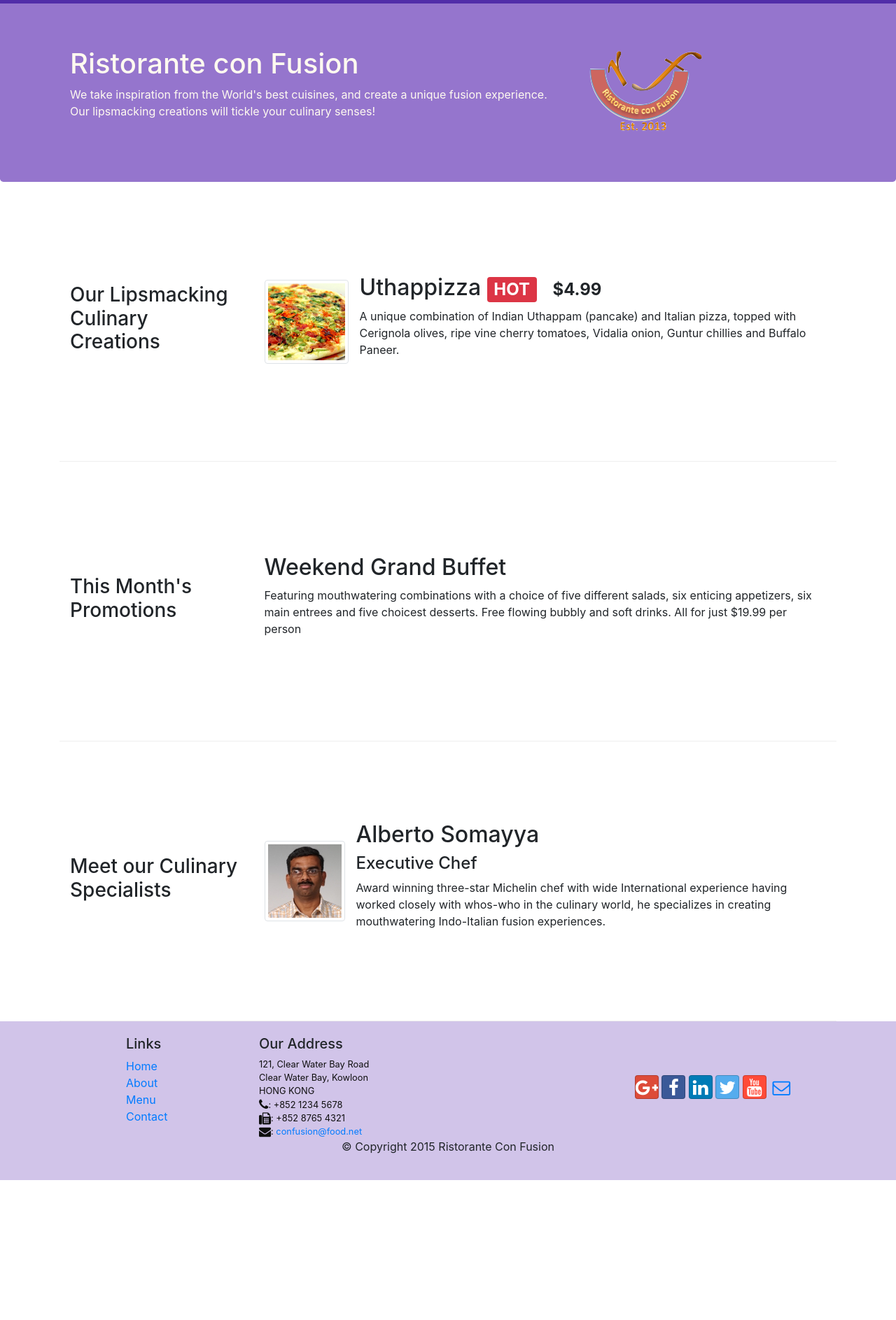
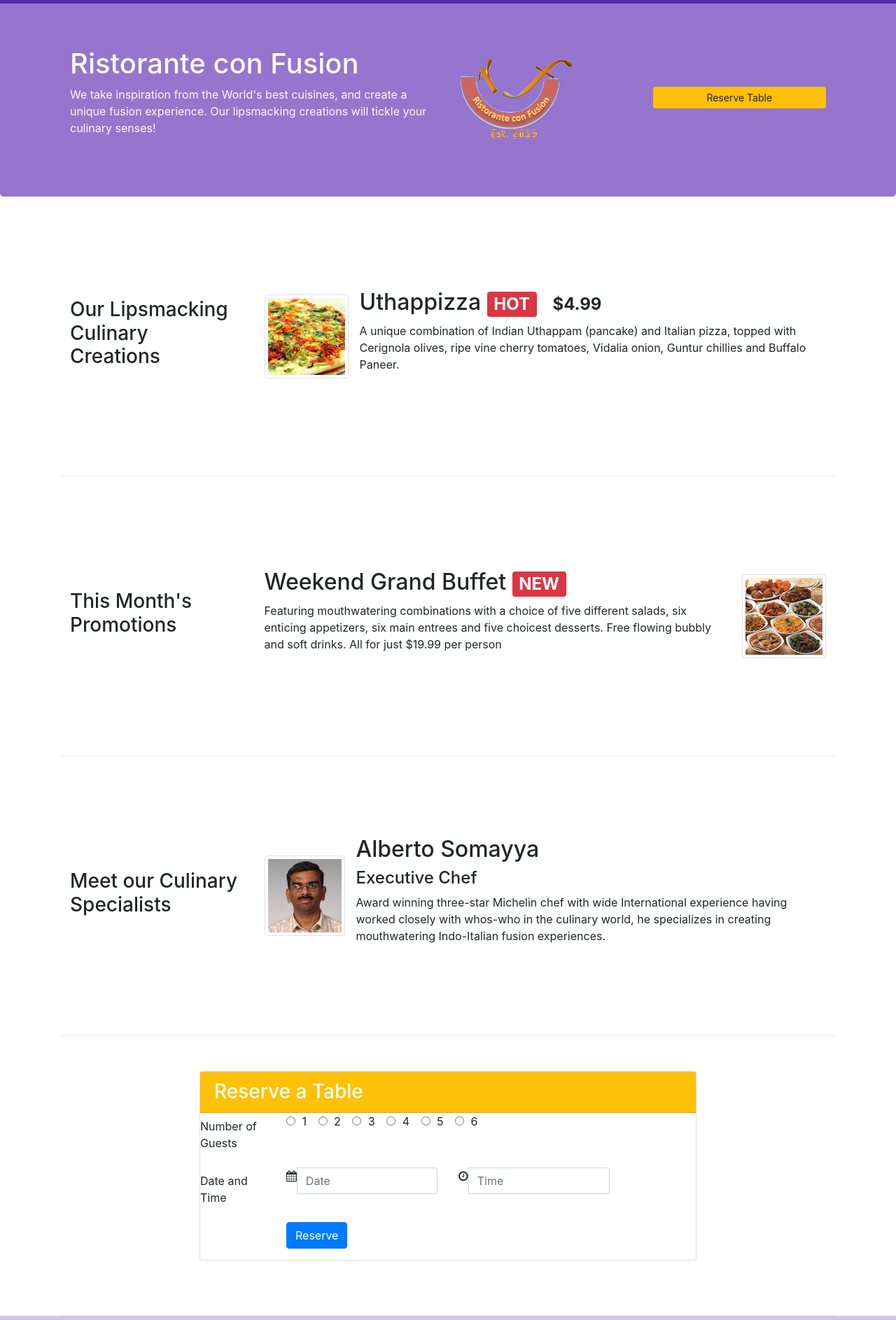
Before and after one commit to 69hunter/Bootstrap4, a website: page index.html in a window 1280 px wide. Shown: the part 53-1940 px from the top of the page at 70% size. Before the commit the page ends 1740 px from the top, so only its background shows below. Drawn offline with nearby package versions, Linux system fonts and the light colour scheme.

Commit message:
reserve form and button

```diff
--- /dev/null
+++ b/css/styles.css
@@ -0,0 +1,39 @@
+.row-header{
+  margin: 0px auto;
+  padding: 0px;
+}
+
+.row-content{
+  margin: 0px auto;
+  padding: 50px 0px 50px 0px;
+  border-bottom: 1px ridge;
+  min-height: 400px;
+}
+
+.footer{
+  background-color: #D1C4E9;
+  margin: 0px auto;
+  padding: 20px 0px 20px 0px;
+}
+
+.jumbotron{
+  padding: 70px 30px 70px 30px;
+  margin: 0px auto;
+  background: #9575CD;
+  color: floralwhite;
+}
+
+address{
+  font-size: 80%;
+  margin: 0px;
+  color: #0f0f0f;
+}
+
+body{
+  padding: 50px 0px 0px 0px;
+  z-index: 0;
+}
+
+.navbar-inverse{
+  background-color: #512DA8;
+}
--- a/index.html
+++ b/index.html
@@ -11,7 +11,7 @@
   <link rel="stylesheet" href="node_modules/bootstrap/dist/css/bootstrap.min.css">
   <link rel="stylesheet" href="node_modules/font-awesome/css/font-awesome.min.css">
   <link rel="stylesheet" href="css/bootstrap-social.css">
-  <link rel="stylesheet" href="css/style.css">
+  <link rel="stylesheet" href="css/styles.css">
   <title>Ristorante Con Fusion</title>
 
 </head>
@@ -39,12 +39,15 @@
   <header class="jumbotron">
     <div class="container">
       <div class="row row-header">
-        <div class="col-12 col-sm-8">
+        <div class="col-12 col-sm-6">
           <h1>Ristorante con Fusion</h1>
           <p>We take inspiration from the World's best cuisines, and create a unique fusion experience. Our lipsmacking creations will tickle your culinary senses!</p>
         </div>
-        <div class="col col-sm align-self-center">
+        <div class="col-12 col-sm-3 align-self-center">
           <img src="img/logo.png" class="img-fluid">
+        </div>
+        <div class="col-12 col-sm-3 align-self-center">
+          <a class="btn btn-warning btn-sm btn-block" href="#reserveTable" role="button">Reserve Table</a>
         </div>
       </div>
     </div>
@@ -72,8 +75,13 @@
         <h3>This Month's Promotions</h3>
       </div>
       <div class="col-sm col-md">
-        <h2>Weekend Grand Buffet</h2>
-        <p>Featuring mouthwatering combinations with a choice of five different salads, six enticing appetizers, six main entrees and five choicest desserts. Free flowing bubbly and soft drinks. All for just $19.99 per person </p>
+        <div class="media">
+          <div class="media-body">
+            <h2 class="mt-0">Weekend Grand Buffet <span class="badge badge-danger">NEW</span></h2>
+            <p class="hidden-xs-down">Featuring mouthwatering combinations with a choice of five different salads, six enticing appetizers, six main entrees and five choicest desserts. Free flowing bubbly and soft drinks. All for just $19.99 per person </p>
+          </div>
+          <img class="d-flex ml-3 img-thumbnail align-self-center" src="img/buffet.png" alt="Weekend Grand Buffet">
+        </div>
       </div>
     </div>
 
@@ -89,6 +97,78 @@
             <h4>Executive Chef</h4>
             <p class="hidden-xs-down">Award winning three-star Michelin chef with wide International experience having worked closely with whos-who in the culinary world, he specializes in creating mouthwatering Indo-Italian fusion experiences.
             </p>
+          </div>
+        </div>
+      </div>
+    </div>
+
+    <div class="row row-content justify-content-center">
+      <div class="col-12 col-sm-8">
+        <div class="card" id="reserveTable">
+          <h3 class="card-header bg-warning text-white">
+            Reserve a Table
+          </h3>
+          <div class="card-block">
+            <form>
+
+              <div class="form-group row">
+                <label for="guestNum" class="col-sm-2 col-form-label">Number of Guests</label>
+                <div class="col-sm-10">
+                  <div class="form-check form-check-inline">
+                    <label class="form-check-label">
+                      <input class="form-check-input" type="radio" name="guestNum" id="guestNum" value="option1"> 1
+                    </label>
+                  </div>
+                  <div class="form-check form-check-inline">
+                    <label class="form-check-label">
+                      <input class="form-check-input" type="radio" name="guestNum" id="guestNum" value="option2"> 2
+                    </label>
+                  </div>
+                  <div class="form-check form-check-inline">
+                    <label class="form-check-label">
+                      <input class="form-check-input" type="radio" name="guestNum" id="guestNum" value="option3"> 3
+                    </label>
+                  </div>
+                  <div class="form-check form-check-inline">
+                    <label class="form-check-label">
+                      <input class="form-check-input" type="radio" name="guestNum" id="guestNum" value="option4"> 4
+                    </label>
+                  </div>
+                  <div class="form-check form-check-inline">
+                    <label class="form-check-label">
+                      <input class="form-check-input" type="radio" name="guestNum" id="guestNum" value="option5"> 5
+                    </label>
+                  </div>
+                  <div class="form-check form-check-inline">
+                    <label class="form-check-label">
+                      <input class="form-check-input" type="radio" name="guestNum" id="guestNum" value="option6"> 6
+                    </label>
+                  </div>
+                </div>
+              </div>
+
+              <div class="form-group row">
+                <label for="dateTime" class="col-sm-2 col-form-label">Date and Time</label>
+                <div class="col-sm-4">
+                  <div class="input-group">
+                    <span class="input-group-addon" ><i class="fa fa-calendar"></i></span>
+                    <input type="text" class="form-control" placeholder="Date" id="date">
+                  </div>
+                </div>
+                <div class="col-sm-4">
+                  <div class="input-group">
+                    <span class="input-group-addon"><i class="fa fa-clock-o"></i></span>
+                    <input type="text" class="form-control" placeholder="Time" id="time">
+                  </div>
+                </div>
+              </div>
+              <div class="form-group row">
+                <div class="col-sm-10 offset-sm-2">
+                  <button type="button" class="btn btn-primary">Reserve</button>
+                </div>
+              </div>
+
+            </form>
           </div>
         </div>
       </div>
```
